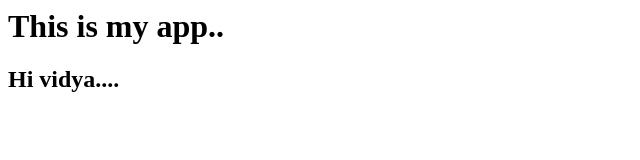
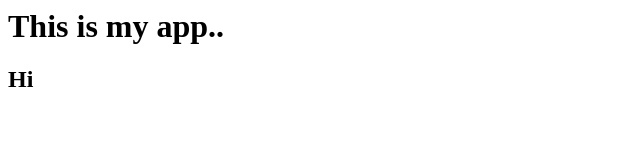
Before and after one commit to nagesh27789/myappsample, a plain HTML site: page index.html in a window 1280 px wide. Shown: the full height of the page, 0-640 px from the left. Drawn offline with Linux system fonts and the light colour scheme.

Commit message:
changes by me

```diff
--- a/index.html
+++ b/index.html
@@ -4,6 +4,6 @@
 	</head>
 	<body>
 	<h1> This is my app.. </h1>
-        <h2> Hi vidya....</h2>
+        <h2> Hi </h2>
 	</body>
 </html>
```
